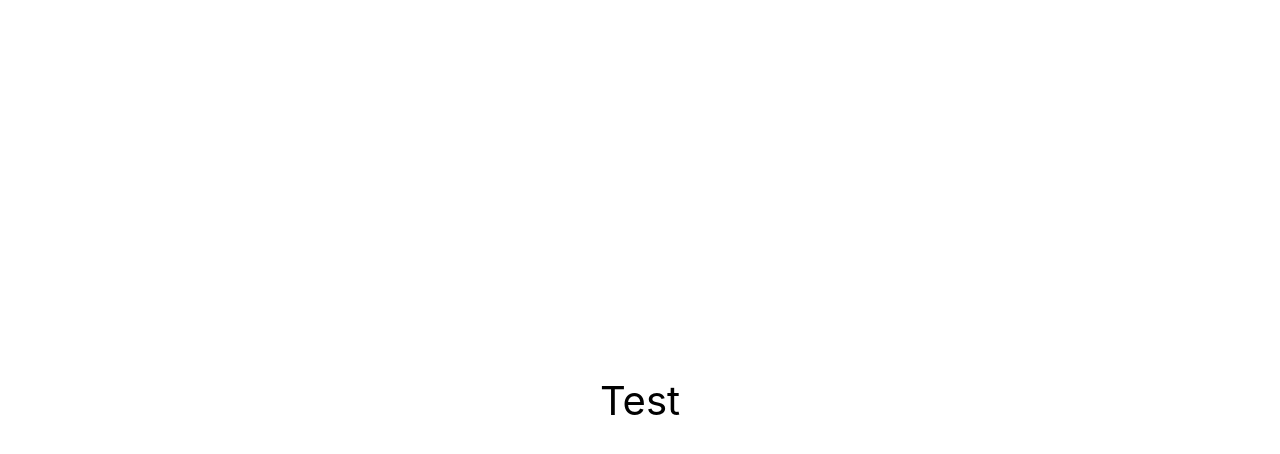
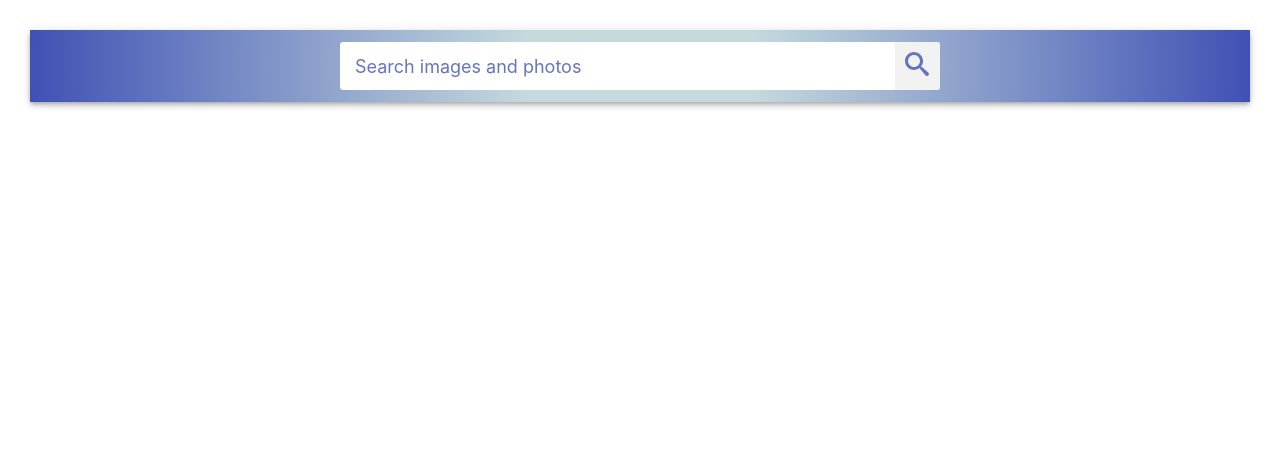
Before and after one commit to olena-savchenko/goit-react-hw-03-image-finder, a React (Create React App) app: page / in a window 1280 px wide. Shown: the top 454 px of the page. Built offline with nearby package versions, Linux system fonts and the light colour scheme.

Commit message:
add searchbar styles

```diff
--- a/package.json
+++ b/package.json
@@ -7,9 +7,12 @@
     "@testing-library/jest-dom": "^5.16.3",
     "@testing-library/react": "^12.1.4",
     "@testing-library/user-event": "^13.5.0",
+    "modern-normalize": "^1.1.0",
     "react": "^18.1.0",
     "react-dom": "^18.1.0",
+    "react-icons": "^4.8.0",
     "react-scripts": "5.0.1",
+    "styled-components": "^5.3.10",
     "web-vitals": "^2.1.3"
   },
   "scripts": {
--- a/src/components/App.jsx
+++ b/src/components/App.jsx
@@ -1,16 +1,7 @@
+import { Searchbar } from "./Searchbar/Searchbar";
+
 export const App = () => {
   return (
-    <div
-      style={{
-        height: '100vh',
-        display: 'flex',
-        justifyContent: 'center',
-        alignItems: 'center',
-        fontSize: 40,
-        color: '#010101'
-      }}
-    >
-      Test
-    </div>
+  <Searchbar />
   );
 };
--- /dev/null
+++ b/src/components/GlobalStyle.jsx
@@ -0,0 +1,157 @@
+import { createGlobalStyle } from 'styled-components';
+import 'modern-normalize';
+
+export const GlobalStyle = createGlobalStyle`
+
+html {
+  box-sizing: border-box;
+  width: 100vw;
+  overflow-x: hidden;
+}
+
+*,
+*::before,
+*::after {
+  box-sizing: inherit;
+}
+
+body {
+  margin: 0;
+  padding: 30px;
+
+  font-family: -apple-system, BlinkMacSystemFont, 'Segoe UI', Roboto,
+  Oxygen-Sans, Ubuntu, Cantarell, 'Helvetica Neue', sans-serif;
+  color: #212121;
+  background-color: #fff;
+  -webkit-font-smoothing: antialiased;
+  -moz-osx-font-smoothing: grayscale;
+
+  display: grid;
+  grid-template-columns: 1fr;
+  grid-gap: 16px;
+  padding-bottom: 24px;
+}
+
+code {
+  font-family: source-code-pro, Menlo, Monaco, Consolas, 'Courier New',
+    monospace;
+}
+
+
+p,
+h1,
+h2,
+h3,
+h4,
+h5,
+h6 {
+  margin: 0;
+}
+
+button {
+  display: block;
+  font-family: inherit;
+  cursor: pointer;
+}
+
+ul,
+ol {
+  margin: 0;
+  padding: 0;
+}
+`;
+
+/**
+Стилі компонента App
+.App {
+  display: grid;
+  grid-template-columns: 1fr;
+  grid-gap: 16px;
+  padding-bottom: 24px;
+}
+
+Стили компонента ImageGallery
+.ImageGallery {
+  display: grid;
+  max-width: calc(100vw - 48px);
+  grid-template-columns: repeat(auto-fill, minmax(320px, 1fr));
+  grid-gap: 16px;
+  margin-top: 0;
+  margin-bottom: 0;
+  padding: 0;
+  list-style: none;
+  margin-left: auto;
+  margin-right: auto;
+}
+
+Стили компонента ImageGalleryItem
+.ImageGalleryItem {
+  border-radius: 2px;
+  box-shadow: 0px 1px 3px 0px rgba(0, 0, 0, 0.2),
+    0px 1px 1px 0px rgba(0, 0, 0, 0.14), 0px 2px 1px -1px rgba(0, 0, 0, 0.12);
+}
+
+
+.ImageGalleryItem-image {
+  width: 100%;
+  height: 260px;
+  object-fit: cover;
+  transition: transform 250ms cubic-bezier(0.4, 0, 0.2, 1);
+}
+
+.ImageGalleryItem-image:hover {
+  transform: scale(1.03);
+  cursor: zoom-in;
+}
+
+ * Стили компонента Modal
+
+
+.Overlay {
+  position: fixed;
+  top: 0;
+  left: 0;
+  width: 100vw;
+  height: 100vh;
+  display: flex;
+  justify-content: center;
+  align-items: center;
+  background-color: rgba(0, 0, 0, 0.8);
+  z-index: 1200;
+}
+
+.Modal {
+  max-width: calc(100vw - 48px);
+  max-height: calc(100vh - 24px);
+}
+
+
+* Стили компонента Buton (Load more)
+
+.Button {
+  padding: 8px 16px;
+  border-radius: 2px;
+  background-color: #3f51b5;
+  transition: all 250ms cubic-bezier(0.4, 0, 0.2, 1);
+  text-align: center;
+  display: inline-block;
+  color: #fff;
+  border: 0;
+  text-decoration: none;
+  cursor: pointer;
+  font-family: inherit;
+  font-size: 18px;
+  line-height: 24px;
+  font-style: normal;
+  font-weight: 500;
+  min-width: 180px;
+  box-shadow: 0px 3px 1px -2px rgba(0, 0, 0, 0.2),
+    0px 2px 2px 0px rgba(0, 0, 0, 0.14), 0px 1px 5px 0px rgba(0, 0, 0, 0.12);
+}
+
+.Button:hover,
+.Button:focus {
+  background-color: #303f9f;
+}
+
+ */
--- /dev/null
+++ b/src/components/Searchbar/Searchbar.jsx
@@ -0,0 +1,25 @@
+import {
+  StyledSearchbar,
+  StyledSearchForm,
+  StyledSearchBtn,
+  StyledSearchInput,
+  StyledSearchIcon,
+} from './Searchbar.styled';
+
+export const Searchbar = () => {
+  return (
+    <StyledSearchbar>
+      <StyledSearchForm>
+        <StyledSearchInput
+          type="text"
+          autocomplete="off"
+          autofocus
+          placeholder="Search images and photos"
+        />
+        <StyledSearchBtn type="submit">
+          <StyledSearchIcon />
+        </StyledSearchBtn>
+      </StyledSearchForm>
+    </StyledSearchbar>
+  );
+};
--- /dev/null
+++ b/src/components/Searchbar/Searchbar.styled.jsx
@@ -0,0 +1,91 @@
+import styled from 'styled-components';
+import { ImSearch } from 'react-icons/im';
+
+export const StyledSearchbar = styled.header`
+  top: 0;
+  left: 0;
+  position: sticky;
+  z-index: 1100;
+  display: flex;
+  justify-content: center;
+  align-items: center;
+  min-height: 64px;
+  padding-right: 24px;
+  padding-left: 24px;
+  padding-top: 12px;
+  padding-bottom: 12px;
+  color: #fff;
+  /* background-color: #3f51b5; */
+
+  background: rgb(196, 218, 220);
+  background: radial-gradient(
+    circle,
+    rgba(196, 218, 220, 1) 19%,
+    rgba(63, 81, 181, 1) 100%
+  );
+  box-shadow: 0px 2px 4px -1px rgba(0, 0, 0, 0.2),
+    0px 4px 5px 0px rgba(0, 0, 0, 0.14), 0px 1px 10px 0px rgba(0, 0, 0, 0.12);
+`;
+
+export const StyledSearchForm = styled.form`
+  display: flex;
+  align-items: center;
+  width: 100%;
+  max-width: 600px;
+  background-color: #fff;
+  border-radius: 3px;
+  overflow: hidden;
+`;
+
+export const StyledSearchBtn = styled.button`
+  display: inline-block;
+  width: 48px;
+  height: 48px;
+  border: 0;
+  background-size: 40%;
+  background-repeat: no-repeat;
+  background-position: center;
+  opacity: 0.8;
+  transition: opacity 250ms cubic-bezier(0.4, 0, 0.2, 1);
+  cursor: pointer;
+  outline: none;
+  :hover {
+    opacity: 1;
+  }
+`;
+
+export const StyledSearchInput = styled.input`
+  display: inline-block;
+  width: 100%;
+  font: inherit;
+  font-size: 20px;
+  border: none;
+  outline: none;
+  padding-left: 15px;
+  padding-right: 15px;
+
+  ::placeholder {
+    font: inherit;
+    font-size: 18px;
+    color: #3f51b5;
+    opacity: 0.8;
+  }
+`;
+
+export const StyledSearchIcon = styled(ImSearch)`
+  width: 24px;
+  height: 24px;
+  fill: #3f51b5;
+`;
+
+/* export const StyledLabelBtn = styled.span`
+  position: absolute;
+  width: 1px;
+  height: 1px;
+  padding: 0;
+  overflow: hidden;
+  clip: rect(0, 0, 0, 0);
+  white-space: nowrap;
+  clip-path: inset(50%);
+  border: 0;
+` */
--- a/src/index.css
+++ /dev/null
@@ -1,15 +0,0 @@
-@import-normalize; /* bring in normalize.css styles */
-
-body {
-  margin: 0;
-  font-family: -apple-system, BlinkMacSystemFont, 'Segoe UI', 'Roboto', 'Oxygen',
-    'Ubuntu', 'Cantarell', 'Fira Sans', 'Droid Sans', 'Helvetica Neue',
-    sans-serif;
-  -webkit-font-smoothing: antialiased;
-  -moz-osx-font-smoothing: grayscale;
-}
-
-code {
-  font-family: source-code-pro, Menlo, Monaco, Consolas, 'Courier New',
-    monospace;
-}
--- a/src/index.js
+++ b/src/index.js
@@ -1,10 +1,11 @@
 import React from 'react';
 import ReactDOM from 'react-dom/client';
 import { App } from 'components/App';
-import './index.css';
+import { GlobalStyle } from 'components/GlobalStyle';
 
 ReactDOM.createRoot(document.getElementById('root')).render(
   <React.StrictMode>
     <App />
+    <GlobalStyle />
   </React.StrictMode>
 );
```
Also changed, not shown: 1 other file (tests, documents, lock files or other folders).
